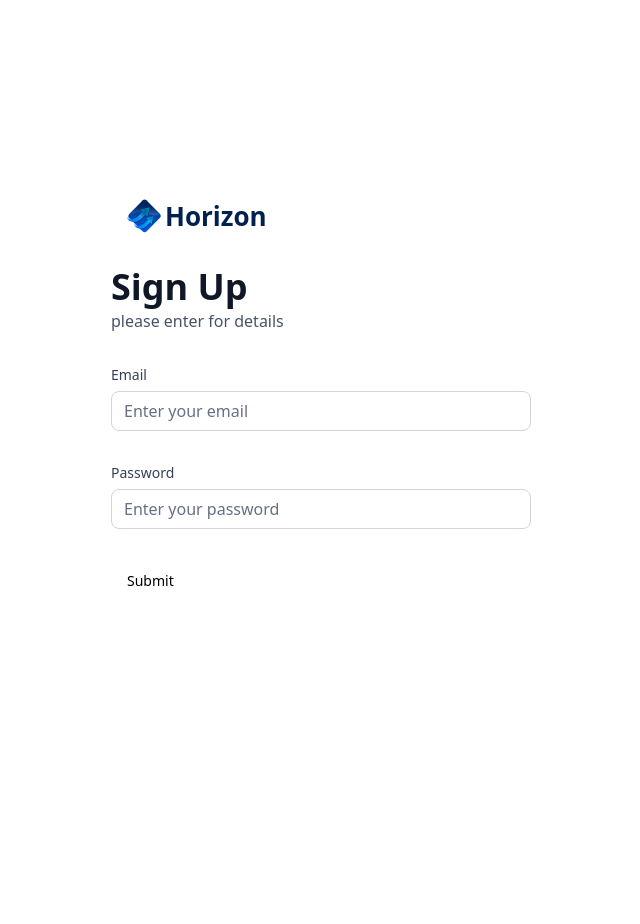
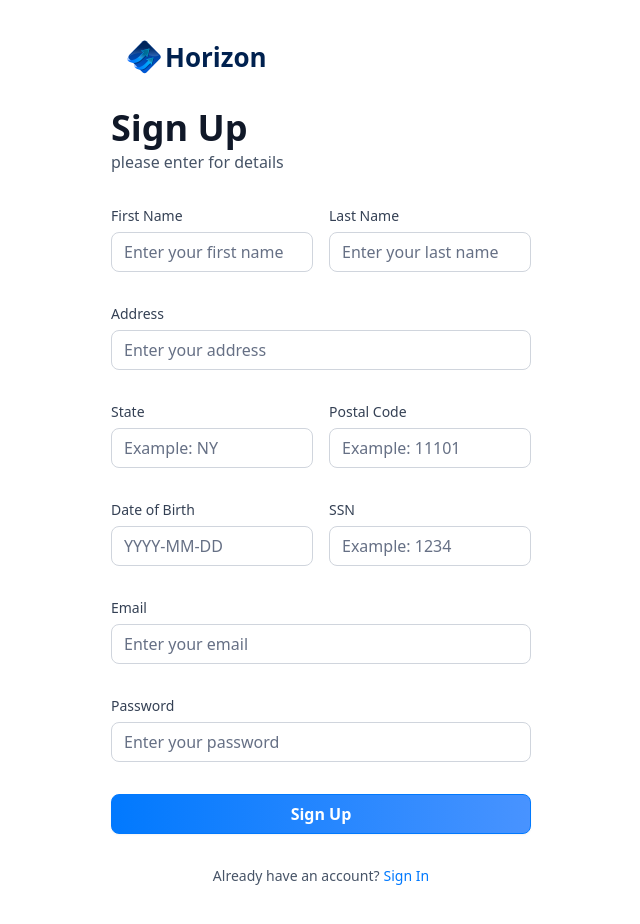
Before and after one commit to victorgomesc/Vg_banking, a Next.js app: page /sign-up in a window 1280 px wide. Shown: the whole page, without its empty margins (319-959 px from the left). Before the commit the page ends 800 px from the top, so only its background shows below. Built offline with nearby package versions, Linux system fonts and the light colour scheme.

Commit message:
feat: create components sing up and validation

```diff
--- a/components/AuthForm.tsx
+++ b/components/AuthForm.tsx
@@ -19,13 +19,17 @@
 import { Input } from "./ui/input"
 import CustomInput from './CustomInput'
 import { authFormSchema } from '@/lib/utils'
+import { Loader2 } from 'lucide-react'
 
 
 const AuthForm = ({ type }: { type: string }) => {
-  const [ user, setUser ] = useState(null)
+  const [ user, setUser ] = useState(null);
+  const [ isLoading, setIsLoading] = useState(false);
 
-  const form = useForm<z.infer<typeof authFormSchema>>({
-    resolver: zodResolver(authFormSchema),
+  const formSchema = authFormSchema(type);
+
+  const form = useForm<z.infer<typeof formSchema>>({
+    resolver: zodResolver(formSchema),
     defaultValues: {
       email: "",
       password: ''
@@ -33,10 +37,10 @@
   })
 
   // 2. Define a submit handler.
-  function onSubmit(values: z.infer<typeof authFormSchema>) {
-    // Do something with the form values.
-    // ✅ This will be type-safe and validated.
+  function onSubmit(values: z.infer<typeof formSchema>) {
+    setIsLoading(true)
     console.log(values)
+    setIsLoading(false)
   }
 
   return (
@@ -66,12 +70,51 @@
             <Form {...form}>
       <form onSubmit={form.handleSubmit(onSubmit)} className="space-y-8">
 
+        {type === 'sign-up' && (
+          <>
+          <div className="flex gap-4">
+            <CustomInput control={form.control} name='firstName' label='First Name' placeholder='Enter your first name' />
+            <CustomInput control={form.control} name='lastName' label='Last Name' placeholder='Enter your last name' />
+          </div>
+            <CustomInput control={form.control} name='address1' label='Address' placeholder='Enter your address' />
+          <div className="flex gap-4">
+            <CustomInput control={form.control} name='state' label='State' placeholder='Example: NY' />
+            <CustomInput control={form.control} name='postalCode' label='Postal Code' placeholder='Example: 11101' />
+          </div>
+          <div className="flex gap-4">
+            <CustomInput control={form.control} name='dateOfBirth' label='Date of Birth' placeholder='YYYY-MM-DD' />
+            <CustomInput control={form.control} name='ssn' label='SSN' placeholder='Example: 1234' />
+          </div>
+          </>
+        )}
+
         <CustomInput control={form.control} name='email' label='Email' placeholder='Enter your email' />
         <CustomInput control={form.control} name='password' label='Password' placeholder='Enter your password' />
 
-        <Button type="submit">Submit</Button>
+          <div className="flex flex-col gap-4">
+            <Button type="submit" disabled={isLoading} className="form-btn">
+              {isLoading ? (
+                <>
+                <Loader2 size={20} className="animate-spin" /> &nbsp;
+                Loading...
+                </>
+              ) : type === 'sign-in' ? 'Sign In' : 'Sign Up' }
+            </Button>
+          </div>
+
+
       </form>
     </Form>
+
+    <footer className="flex justify-center gap-1">
+          <p className="text-14 font-normal text-gray-600">
+            {type === 'sign-in' ? "Dont'have an account?" : "Already have an account?"}
+          </p>
+
+          <Link href={type === 'sign-in' ? '/sign-up' : '/sign-in'} className="form-link">
+          {type === 'sign-in' ? 'Sign Up' : 'Sign In'}
+          </Link>
+    </footer>
           </>
         )}
     </section>
--- a/components/CustomInput.tsx
+++ b/components/CustomInput.tsx
@@ -5,9 +5,11 @@
 import { z } from 'zod'
 import { authFormSchema } from '@/lib/utils'
 
+const formSchema = authFormSchema('sign-up')
+
 interface CustomInput {
-    control: Control<z.infer<typeof authFormSchema>>,
-    name: FieldPath<z.infer<typeof authFormSchema>>,
+    control: Control<z.infer<typeof formSchema>>,
+    name: FieldPath<z.infer<typeof formSchema>>,
     label: string,
     placeholder: string,
 }
--- a/lib/utils.ts
+++ b/lib/utils.ts
@@ -195,7 +195,16 @@
   return date > twoDaysAgo ? "Processing" : "Success";
 };
 
-export const authFormSchema = z.object({
+export const authFormSchema = (type: string) => z.object({
+  //sign-up
+  firstName: type === 'sign-in' ? z.string().optional() : z.string().min(3),
+  lastName: type === 'sign-in' ? z.string().optional() : z.string().min(3),
+  address1: type === 'sign-in' ? z.string().optional() : z.string().max(50),
+  astate: type === 'sign-in' ? z.string().optional() : z.string().min(2).max(2),
+  postalCode: type === 'sign-in' ? z.string().optional() : z.string().min(3).max(6),
+  dateOfBirth: type === 'sign-in' ? z.string().optional() : z.string().min(3),
+  ssn: type === 'sign-in' ? z.string().optional() : z.string().min(3),
+  //sign-in
   email: z.string().email(),
   password: z.string().min(8),
 })
```
